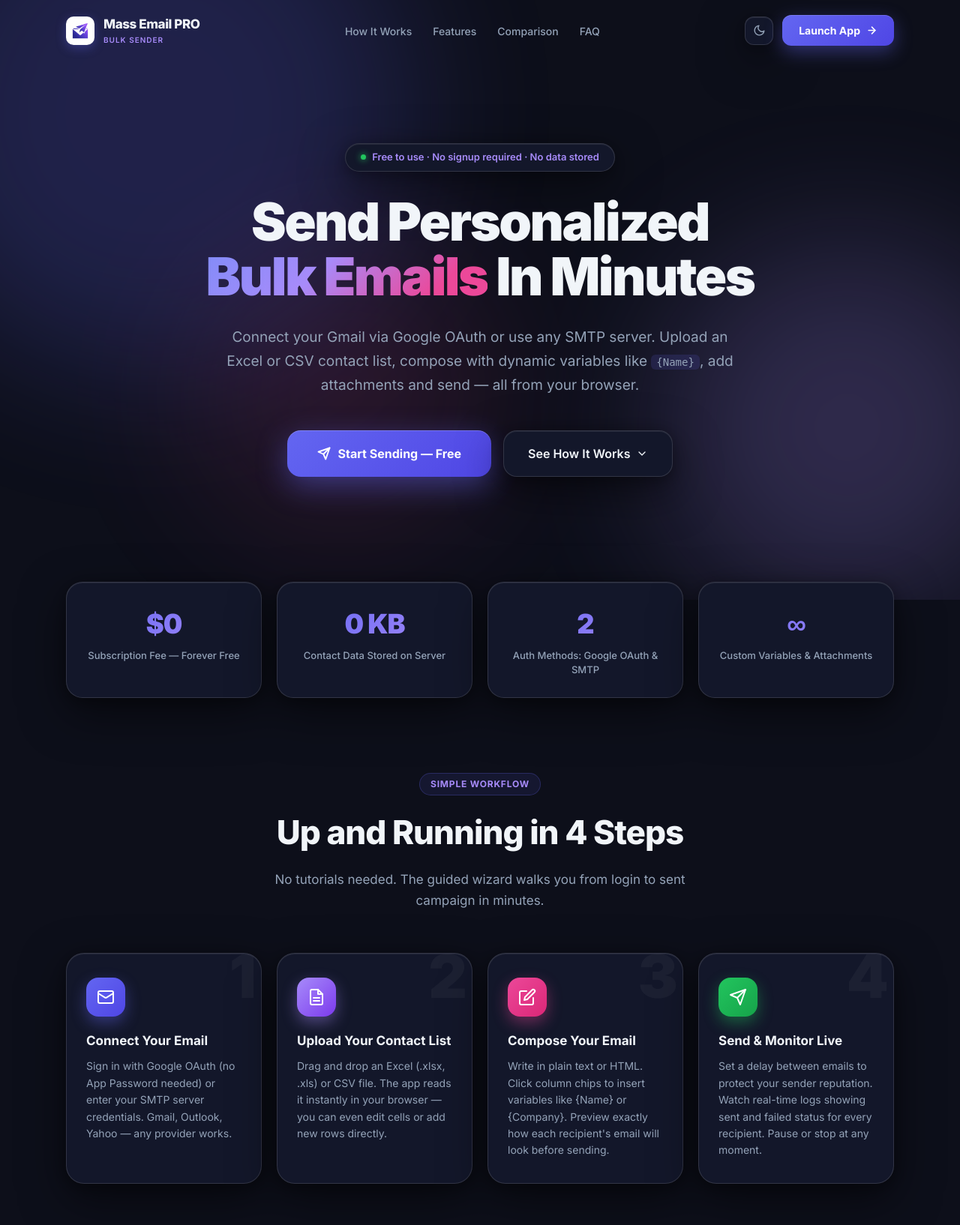
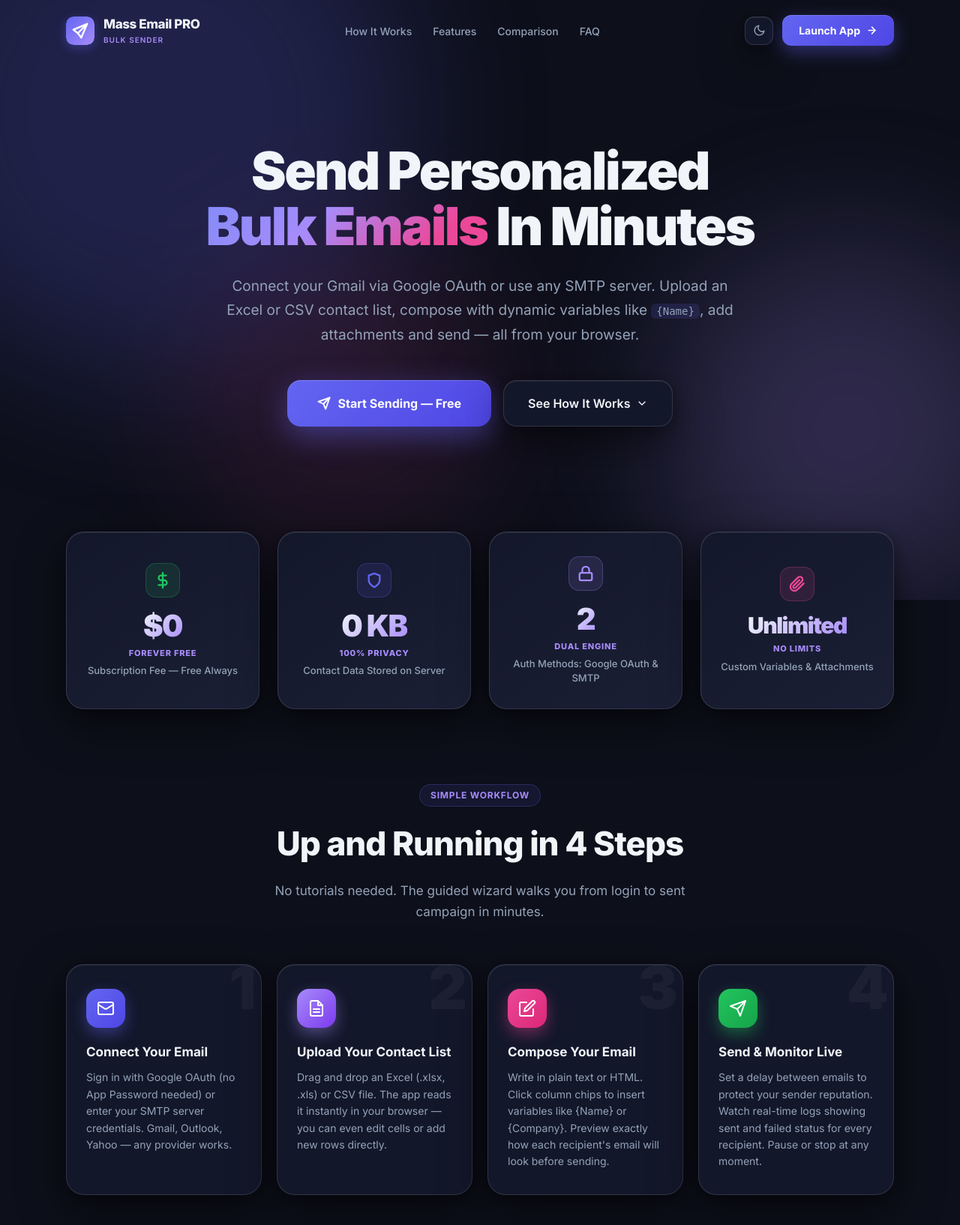
Before and after one commit to Satbir-Singh-42/MASS_EMAIL_PRO, a Flask app: page / in a window 1280 px wide. Shown: the top 1634 px of the page at 75% size. Run offline with Flask 3, Linux system fonts and the light colour scheme.

Commit message:
feat: add frontend base templates and initial UI scaffolding for Mass Email PRO

```diff
--- a/templates/index.html
+++ b/templates/index.html
@@ -63,7 +63,7 @@
     <!-- Navbar -->
     <header class="navbar">
       <a href="/" class="nav-logo">
-        <img src="/static/logo.png" alt="Mass Email PRO Logo" style="width:36px; height:36px; border-radius:10px; object-fit:cover; box-shadow: 0 4px 14px rgba(99,102,241,0.4);" />
+        <img src="/static/logo.svg" alt="Mass Email PRO Logo" width="36" height="36" style="width:36px; height:36px; border-radius:10px; flex-shrink:0; box-shadow: 0 4px 14px rgba(99,102,241,0.4);" fetchpriority="high" decoding="sync" />
         <div>
           <div class="logo-title">Mass Email PRO</div>
           <div class="logo-sub">Bulk Sender</div>
--- a/templates/landing.html
+++ b/templates/landing.html
@@ -222,20 +222,47 @@
     .stats-strip {
       display: grid;
       grid-template-columns: repeat(4, 1fr);
-      gap: 20px; margin: 60px 0 100px;
+      gap: 24px; margin: 60px 0 100px;
     }
     .stat-clay {
-      background: var(--surface);
+      background: linear-gradient(145deg, var(--surface), var(--surface2));
       border: 1px solid var(--border-hi);
-      border-radius: 22px;
-      padding: 28px 20px; text-align: center;
+      border-radius: 24px;
+      padding: 32px 24px; text-align: center;
       box-shadow: var(--clay-shadow);
+      position: relative; overflow: hidden;
+      transition: transform 0.25s ease, box-shadow 0.25s ease, border-color 0.25s ease;
+      display: flex; flex-direction: column; align-items: center; justify-content: center;
     }
+    .stat-clay:hover {
+      transform: translateY(-6px);
+      border-color: rgba(99,102,241,0.4);
+      box-shadow: 0 24px 60px rgba(99,102,241,0.2), 0 8px 24px rgba(0,0,0,0.3);
+    }
+    .stat-icon-wrap {
+      width: 46px; height: 46px; border-radius: 14px; margin-bottom: 16px;
+      display: grid; place-items: center;
+      transition: transform 0.25s ease;
+    }
+    .stat-clay:hover .stat-icon-wrap { transform: scale(1.08); }
+    .stat-icon-wrap.s1 { background: rgba(34,197,94,0.12); color: var(--success); border: 1px solid rgba(34,197,94,0.25); }
+    .stat-icon-wrap.s2 { background: rgba(99,102,241,0.12); color: var(--accent); border: 1px solid rgba(99,102,241,0.25); }
+    .stat-icon-wrap.s3 { background: rgba(167,139,250,0.12); color: var(--accent2); border: 1px solid rgba(167,139,250,0.25); }
+    .stat-icon-wrap.s4 { background: rgba(236,72,153,0.12); color: var(--accent3); border: 1px solid rgba(236,72,153,0.25); }
+
     .stat-clay .snum {
-      font-size: 36px; font-weight: 900; letter-spacing: -1px;
-      background: linear-gradient(135deg, var(--accent), var(--accent2));
+      font-size: 40px; font-weight: 900; letter-spacing: -1.5px; line-height: 1.1;
+      background: linear-gradient(135deg, #f1f5f9 0%, #a78bfa 100%);
       -webkit-background-clip: text; background-clip: text; -webkit-text-fill-color: transparent;
       margin-bottom: 6px;
+    }
+    body.light .stat-clay .snum {
+      background: linear-gradient(135deg, #0f172a 0%, #4f46e5 100%);
+      -webkit-background-clip: text; background-clip: text; -webkit-text-fill-color: transparent;
+    }
+    .stat-clay .slabel {
+      font-size: 11px; font-weight: 800; text-transform: uppercase; letter-spacing: 0.8px;
+      color: var(--accent2); margin-bottom: 6px;
     }
     .stat-clay .sdesc { font-size: 13px; color: var(--text-2); font-weight: 500; line-height: 1.4; }
 
@@ -413,7 +440,7 @@
     <!-- ── Navigation ──────────────────────────── -->
     <nav class="lnav">
       <a href="/" class="nav-logo">
-        <img src="/static/logo.png" alt="Mass Email PRO Logo" style="width:38px; height:38px; border-radius:10px; object-fit:cover; box-shadow: 0 4px 14px rgba(99,102,241,0.35);" />
+        <img src="/static/logo.svg" alt="Mass Email PRO Logo" width="38" height="38" style="width:38px; height:38px; border-radius:10px; flex-shrink:0; box-shadow: 0 4px 14px rgba(99,102,241,0.35);" fetchpriority="high" decoding="sync" />
         <div>
           <div class="nav-logo-text">Mass Email PRO</div>
           <div class="nav-logo-sub">Bulk Sender</div>
@@ -441,9 +468,6 @@
 
     <!-- ── Hero ────────────────────────────────── -->
     <header class="hero">
-      <div class="hero-badge fade-up">
-        <span></span> Free to use · No signup required · No data stored
-      </div>
 
       <h1 class="hero-title fade-up delay-1">
         Send Personalized<br><span class="grad">Bulk Emails</span> In Minutes
@@ -468,20 +492,39 @@
     <!-- ── Stats ────────────────────────────────── -->
     <div class="stats-strip fade-up delay-4">
       <div class="stat-clay">
+        <div class="stat-icon-wrap s1">
+          <svg xmlns="http://www.w3.org/2000/svg" width="22" height="22" viewBox="0 0 24 24" fill="none" stroke="currentColor" stroke-width="2.5" stroke-linecap="round" stroke-linejoin="round"><line x1="12" y1="1" x2="12" y2="23"/><path d="M17 5H9.5a3.5 3.5 0 0 0 0 7h5a3.5 3.5 0 0 1 0 7H6"/></svg>
+        </div>
         <div class="snum">$0</div>
-        <div class="sdesc">Subscription Fee — Forever Free</div>
+        <div class="slabel">Forever Free</div>
+        <div class="sdesc">Subscription Fee — Free Always</div>
       </div>
+
       <div class="stat-clay">
+        <div class="stat-icon-wrap s2">
+          <svg xmlns="http://www.w3.org/2000/svg" width="22" height="22" viewBox="0 0 24 24" fill="none" stroke="currentColor" stroke-width="2.5" stroke-linecap="round" stroke-linejoin="round"><path d="M12 22s8-4 8-10V5l-8-3-8 3v7c0 6 8 10 8 10z"/></svg>
+        </div>
         <div class="snum">0 KB</div>
+        <div class="slabel">100% Privacy</div>
         <div class="sdesc">Contact Data Stored on Server</div>
       </div>
+
       <div class="stat-clay">
+        <div class="stat-icon-wrap s3">
+          <svg xmlns="http://www.w3.org/2000/svg" width="22" height="22" viewBox="0 0 24 24" fill="none" stroke="currentColor" stroke-width="2.5" stroke-linecap="round" stroke-linejoin="round"><rect x="3" y="11" width="18" height="11" rx="2" ry="2"/><path d="M7 11V7a5 5 0 0 1 10 0v4"/></svg>
+        </div>
         <div class="snum">2</div>
-        <div class="sdesc">Auth Methods: Google OAuth & SMTP</div>
+        <div class="slabel">Dual Engine</div>
+        <div class="sdesc">Auth Methods: Google OAuth &amp; SMTP</div>
       </div>
+
       <div class="stat-clay">
-        <div class="snum">∞</div>
-        <div class="sdesc">Custom Variables & Attachments</div>
+        <div class="stat-icon-wrap s4">
+          <svg xmlns="http://www.w3.org/2000/svg" width="22" height="22" viewBox="0 0 24 24" fill="none" stroke="currentColor" stroke-width="2.5" stroke-linecap="round" stroke-linejoin="round"><path d="M21.44 11.05l-9.19 9.19a6 6 0 0 1-8.49-8.49l9.19-9.19a4 4 0 0 1 5.66 5.66l-9.2 9.19a2 2 0 0 1-2.83-2.83l8.49-8.48"/></svg>
+        </div>
+        <div class="snum" style="font-size: 30px;">Unlimited</div>
+        <div class="slabel">No Limits</div>
+        <div class="sdesc">Custom Variables &amp; Attachments</div>
       </div>
     </div>
 
--- a/templates/privacy.html
+++ b/templates/privacy.html
@@ -93,7 +93,7 @@
 
   <nav>
     <a href="/" class="nav-logo">
-      <img src="/static/logo.png" alt="Mass Email PRO Logo" style="width:34px; height:34px; border-radius:9px; object-fit:cover;" />
+      <img src="/static/logo.svg" alt="Mass Email PRO Logo" width="34" height="34" style="width:34px; height:34px; border-radius:9px; flex-shrink:0;" fetchpriority="high" decoding="sync" />
       <span class="nav-logo-text">Mass Email PRO</span>
     </a>
     <div class="nav-right">
--- a/templates/support.html
+++ b/templates/support.html
@@ -135,7 +135,7 @@
 
   <nav>
     <a href="/" class="nav-logo">
-      <img src="/static/logo.png" alt="Mass Email PRO Logo" style="width:34px; height:34px; border-radius:9px; object-fit:cover;" />
+      <img src="/static/logo.svg" alt="Mass Email PRO Logo" width="34" height="34" style="width:34px; height:34px; border-radius:9px; flex-shrink:0;" fetchpriority="high" decoding="sync" />
       <span class="nav-logo-text">Mass Email PRO</span>
     </a>
     <div class="nav-right">
--- a/templates/terms.html
+++ b/templates/terms.html
@@ -411,7 +411,7 @@
 
   <nav>
     <a href="/" class="nav-logo">
-      <img src="/static/logo.png" alt="Mass Email PRO Logo" style="width:34px; height:34px; border-radius:9px; object-fit:cover;" />
+      <img src="/static/logo.svg" alt="Mass Email PRO Logo" width="34" height="34" style="width:34px; height:34px; border-radius:9px; flex-shrink:0;" fetchpriority="high" decoding="sync" />
       <span class="nav-logo-text">Mass Email PRO</span>
     </a>
     <div class="nav-right">
```
Also changed, not shown: static/logo.svg (added).
